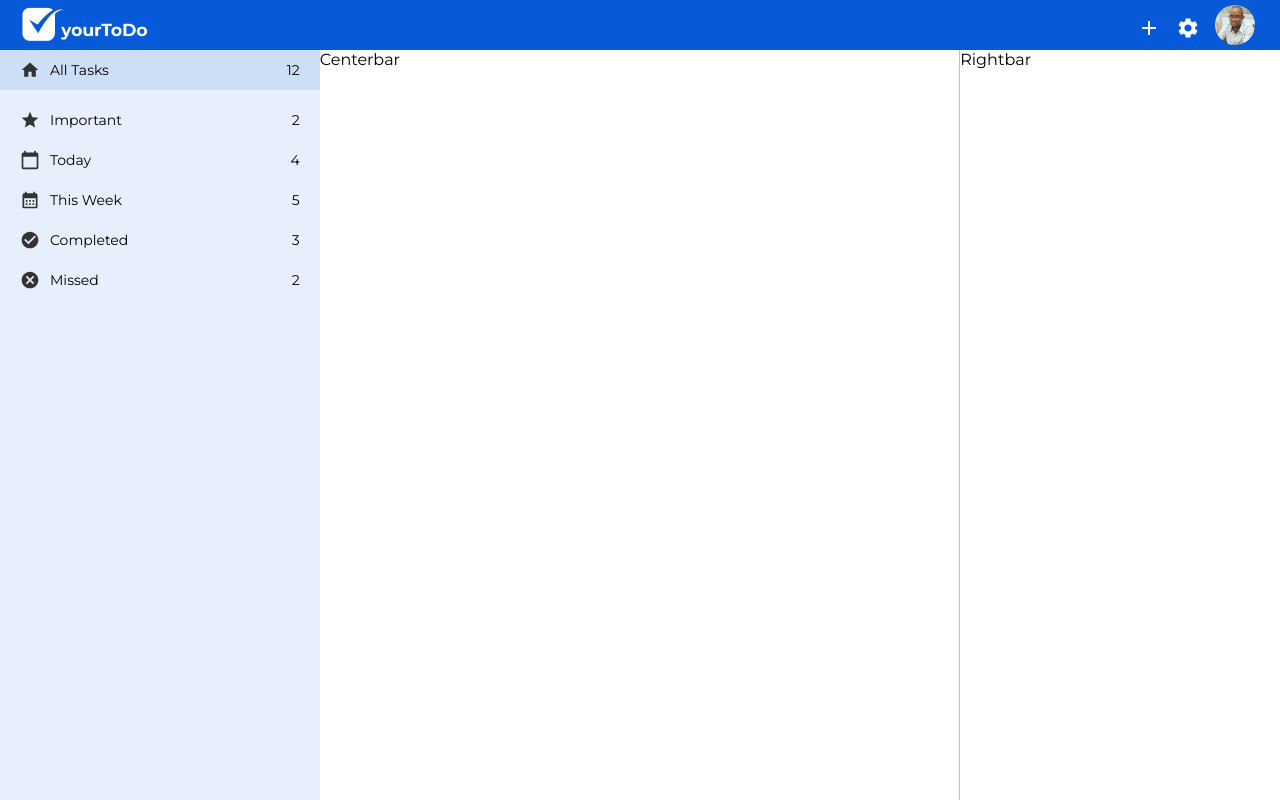
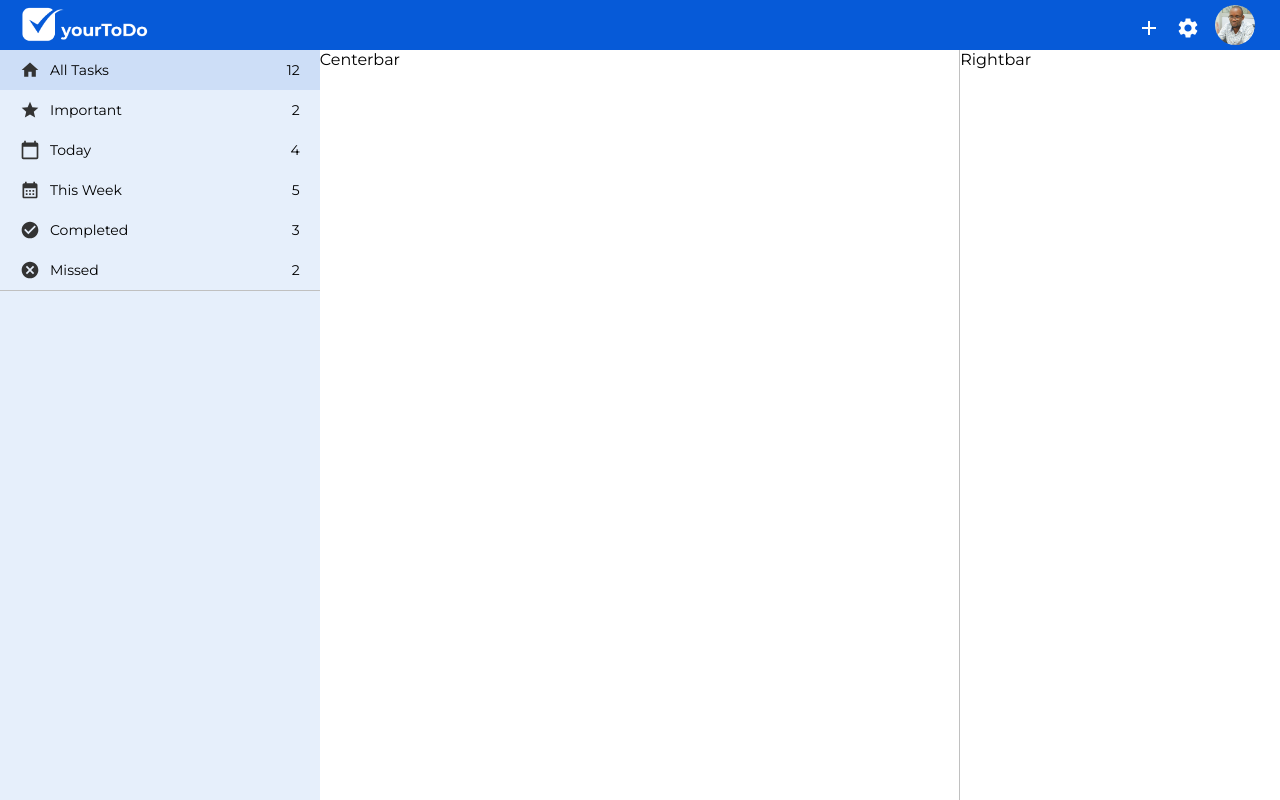
Before and after one commit to namakula-josephine/to-do-app, a React (Create React App) app: page / in a window 1280 px wide. Built offline with nearby package versions, Linux system fonts and the light colour scheme.

Commit message:
Corrected menu list styles

```diff
--- a/src/components/menubar/Menubar.css
+++ b/src/components/menubar/Menubar.css
@@ -4,49 +4,35 @@
   background-color: #e6effb;
 }
 
-.menuBarWrapper {
-  width: 100%;
-  padding-bottom: 40px;
-  border-bottom: 0.5px solid #c0c0c0;
-}
-
 .menuBarList {
   padding: 0;
   margin: 0;
   list-style: none;
+  border-bottom: 0.5px solid #c0c0c0;
 }
 
 .menuBarListItem {
   display: flex;
   align-items: center;
-  margin-bottom: 20px;
-  position: relative;
   font-size: 14px;
   cursor: pointer;
+  padding: 10px 20px;
 }
 
 .menuBarListItem:hover {
-  background-color: #cddef7;
-}
-
-.menuBarIcon {
-  margin-right: 10px;
-  margin-left: 20px;
-  font-size: 20px !important;
-  color: #333;
-}
-
-.menuBarListItemCounter {
-  position: absolute;
-  right: 20px;
+  background-color: #dce8f9;
 }
 
 .menuBarListActive {
   background-color: #cddef7;
 }
 
-.menuBarListItem-inner{
-  padding: 10px 0 10px 0;
-  display: flex;
-  align-items: center;
+.menuBarIcon {
+  margin-right: 10px;
+  font-size: 20px !important;
+  color: #333;
 }
+
+ul li span:nth-child(2) {
+  width: 100%;
+}
--- a/src/components/menubar/Menubar.js
+++ b/src/components/menubar/Menubar.js
@@ -11,11 +11,9 @@ function Menubar() {
     <div className="menuBar">
       <ul className="menuBarList">
         <li className="menuBarListItem menuBarListActive">
-          <div className="menuBarListItem-inner">
-            <HomeIcon className="menuBarIcon" />
-            <span className="menuBarListItemText">All Tasks</span>
-            <span className="menuBarListItemCounter">12</span>
-          </div>
+          <HomeIcon className="menuBarIcon" />
+          <span className="menuBarListItemText">All Tasks</span>
+          <span className="menuBarListItemCounter">12</span>
         </li>
         <li className="menuBarListItem">
           <GradeIcon className="menuBarIcon" />
```
